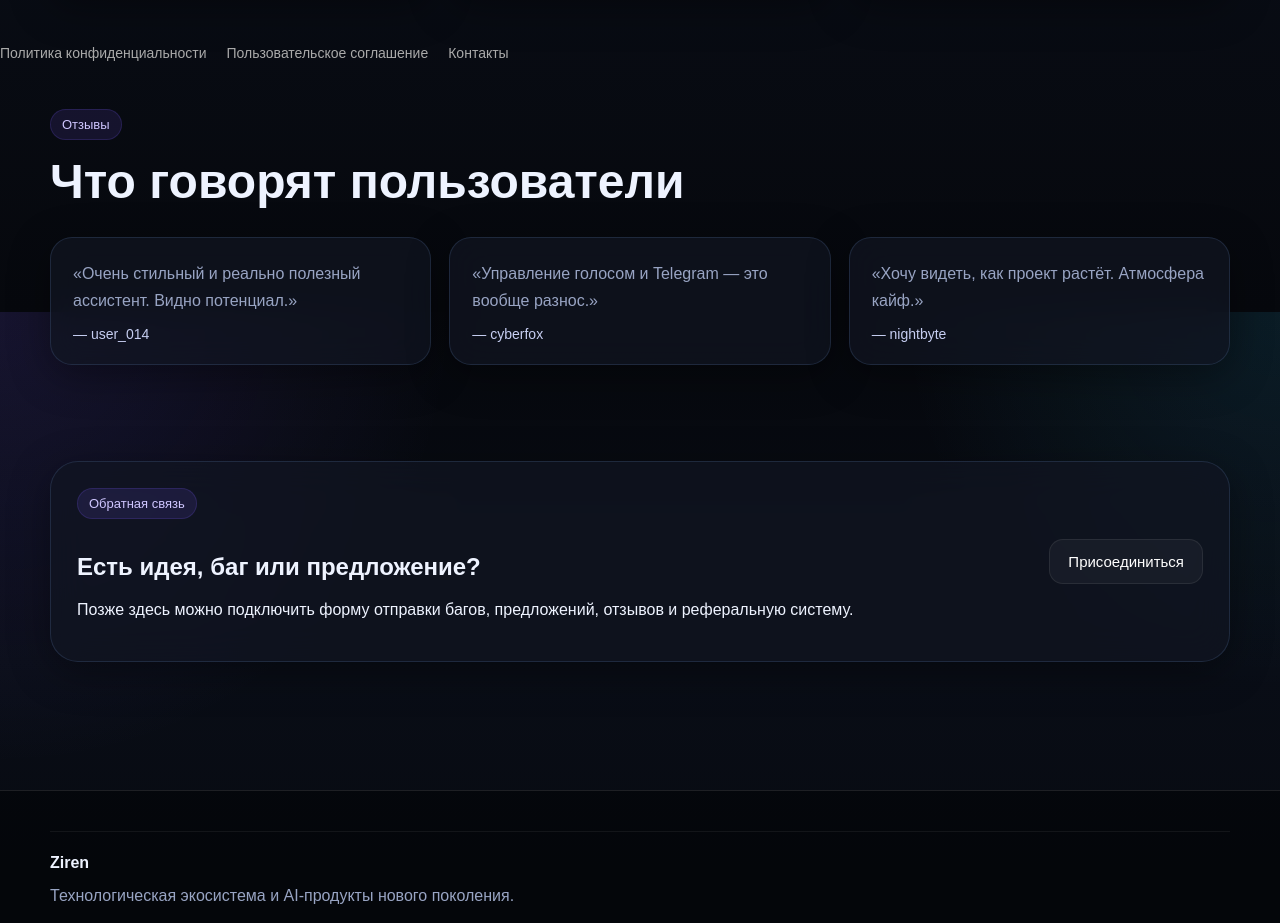
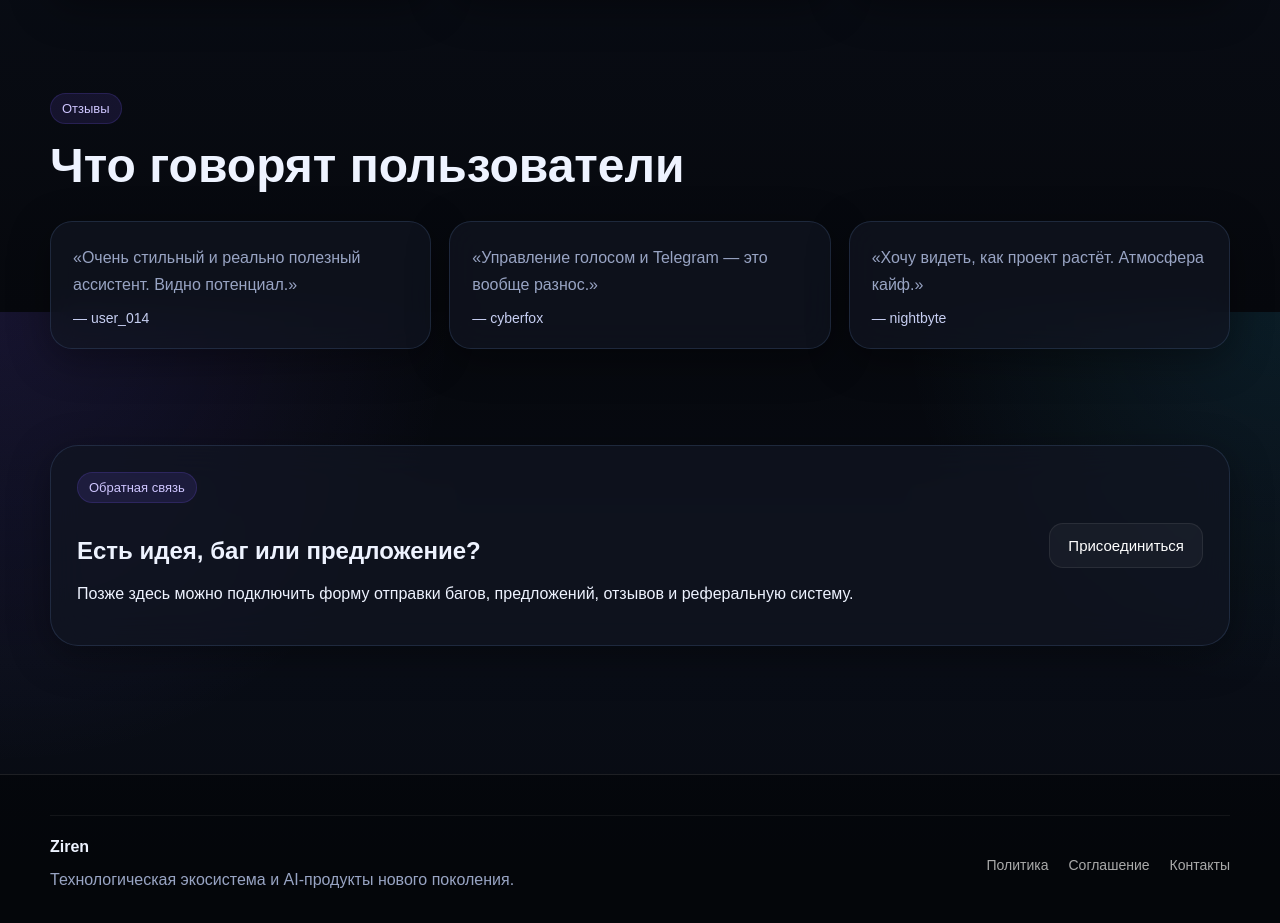
Before and after one commit to KaktaK7and7/auth-site, a website: page public/index.html in a window 1280 px wide. Shown: the part 2088-3011 px from the top of the page. Drawn offline with Linux system fonts and the light colour scheme; no server answers.

Commit message:
privacy4

```diff
--- a/public/index.html
+++ b/public/index.html
@@ -166,11 +166,7 @@
       </div>
     </section>
 
-    <div class="footer-links">
-      <a href="/privacy.html">Политика конфиденциальности</a>
-      <a href="/terms.html">Пользовательское соглашение</a>
-      <a href="/contacts.html">Контакты</a>
-    </div>
+
 
     <section class="section container">
       <div class="section-head">
@@ -216,6 +212,13 @@
       <strong>Ziren</strong>
       <p>Технологическая экосистема и AI-продукты нового поколения.</p>
     </div>
+
+    <div class="footer-links">
+      <a href="/privacy.html">Политика</a>
+      <a href="/terms.html">Соглашение</a>
+      <a href="/contacts.html">Контакты</a>
+    </div>
+
   </div>
 </footer>
 
```
